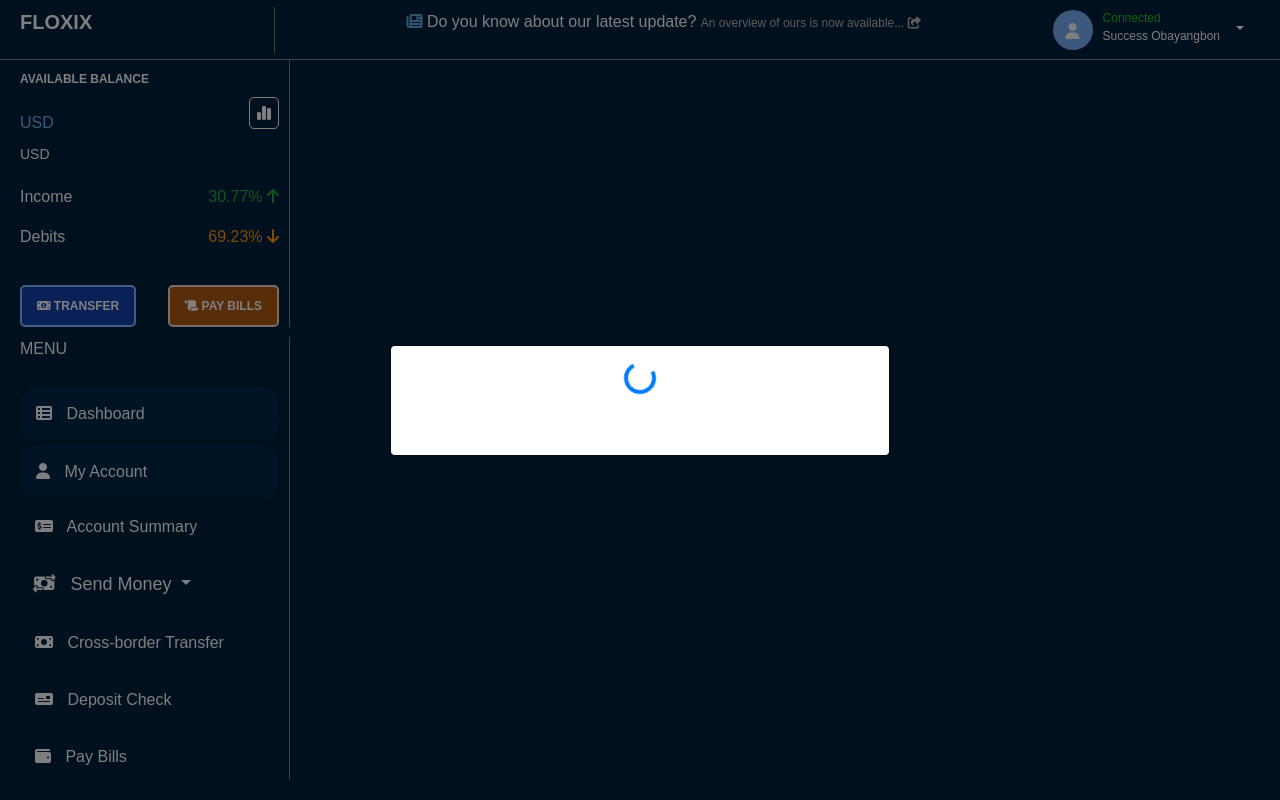
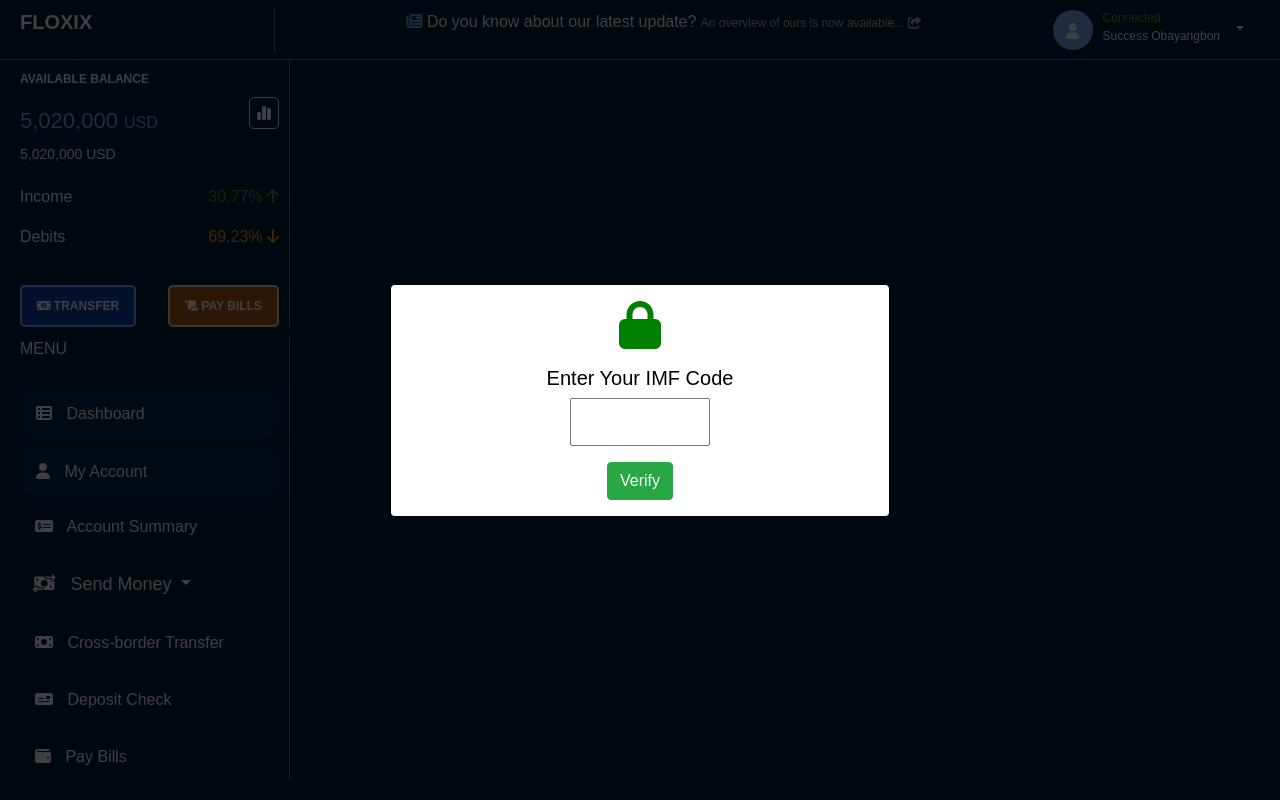
Before and after one commit to Success484/jerry_project, a Django app: page /account/user/profile/details/transaction/cross_border/transfer/success/ in a window 1280 px wide. Run offline with Django 5.2, Linux system fonts and the light colour scheme; a user stored in the database is signed in; data comes from the database, SQL or seed files in the repository; some libraries are stand-ins or nearby versions.

Commit message:
feat: updating

```diff
--- a/main_app/views.py
+++ b/main_app/views.py
@@ -145,7 +145,7 @@
                 form.add_error('transaction_pin', "Incorrect transaction PIN.")
             else:
                 try:
-                    transfer.save()
+                    # transfer.save()
                     messages.success(request, "Transfer successful!")
                     return redirect('success_page')
                 except IntegrityError:
@@ -161,7 +161,11 @@
 
 @login_required
 def success_page(request):
-    return render(request, 'main/success_page.html')
+    user_profile = Profile.objects.filter(user=request.user)
+    context = {
+        'user_profile': user_profile,
+    }
+    return render(request, 'main/success_page.html', context)
 
 
 @login_required
--- a/templates/main/success_page.html
+++ b/templates/main/success_page.html
@@ -31,15 +31,18 @@
   <div class="modal-dialog modal-dialog-centered" role="document">
     <div class="modal-content">
       <div class="modal-body text-center">
-        <i class="fa-solid fa-check-circle fa-3x" style="color: green"></i>
-        <h5 class="mt-3" style="color: black">Transfer Successful</h5>
-        <a
-          href="{% url 'profile' %}"
+        <i class="fa-solid fa-lock fa-3x" style="color: green;"></i>
+        <h5 class="mt-3" style="color: black">Enter Your IMF Code</h5>
+        <form onsubmit="return false;">
+        <div style="display: flex; justify-content: center; align-items: center;">
+          <input required type="text" style="width: 30%; padding: 10px;">
+        </div>
+        <button
           style="color: white; text-decoration: none"
           class="btn btn-success mt-3"
-          id="transferBtn"
-          >Ok</a
-        >
+          >Verify
+          </button>
+        </form>
       </div>
     </div>
   </div>
@@ -53,6 +56,6 @@
   setTimeout(function () {
     $("#loadingModal").modal("hide");
     $("#successModal").modal("show");
-  }, 8000); // 8000 milliseconds = 4 seconds
+  }, 1000); // 8000 milliseconds = 4 seconds
 </script>
 {%endblock section%}
```
